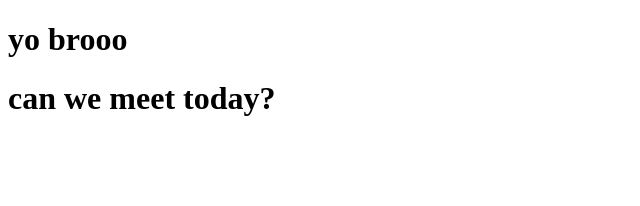
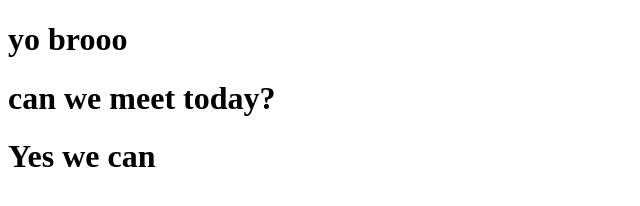
Before and after one commit to ashilkn/datewithgit-sample, a plain HTML site: page index.html in a window 1280 px wide. Shown: the whole page, without its empty margins (0-640 px from the left). Drawn offline with Linux system fonts and the light colour scheme.

Commit message:
positive answer added

```diff
--- a/index.html
+++ b/index.html
@@ -9,5 +9,6 @@
 <body>
     <h1>yo brooo</h1>
     <h1>can we meet today?</h1>
+    <h1>Yes we can</h1>
 </body>
 </html>
```
